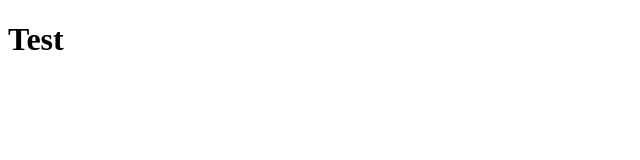
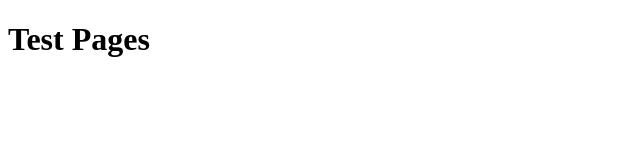
Before and after one commit to 40621915/WebTechnology, a plain HTML site: page index.html in a window 1280 px wide. Shown: the whole page, without its empty margins (0-640 px from the left). Drawn offline with Linux system fonts and the light colour scheme.

Commit message:
Update index.html

```diff
--- a/index.html
+++ b/index.html
@@ -7,6 +7,6 @@
     <title>Test Page</title>
 </head>
 <body>
-    <h1>Test</h1>
+    <h1>Test Pages</h1>
 </body>
 </html>
```
